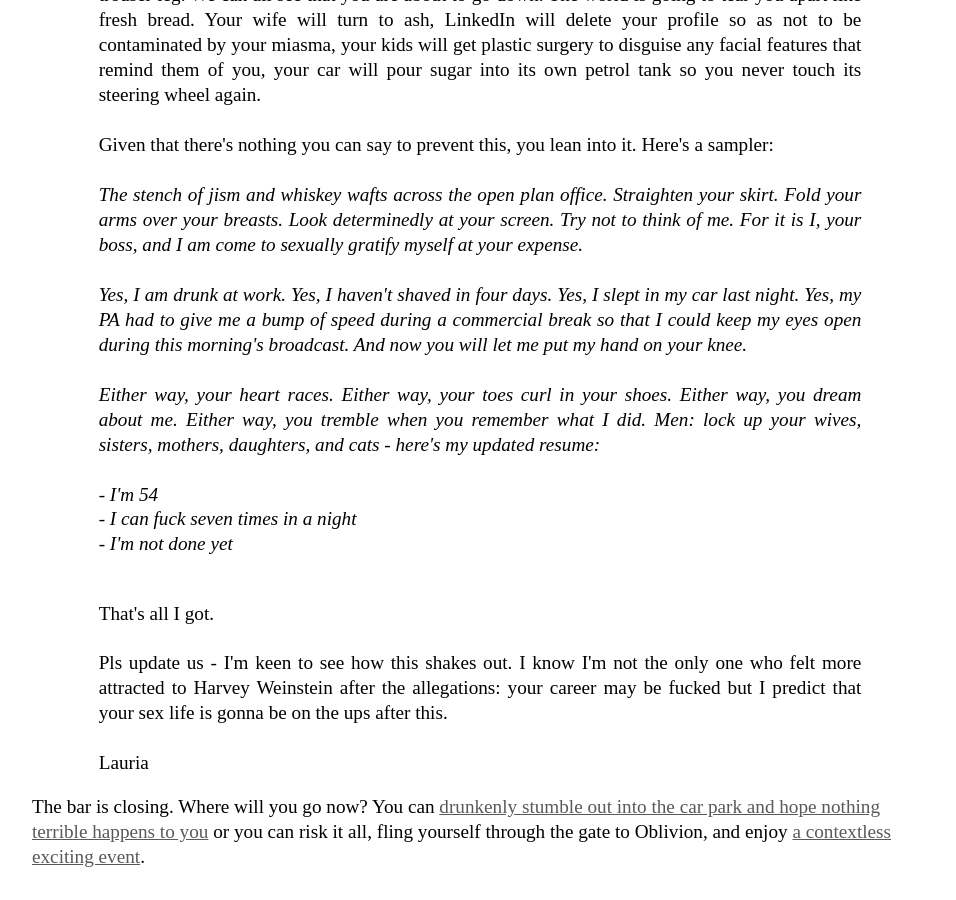
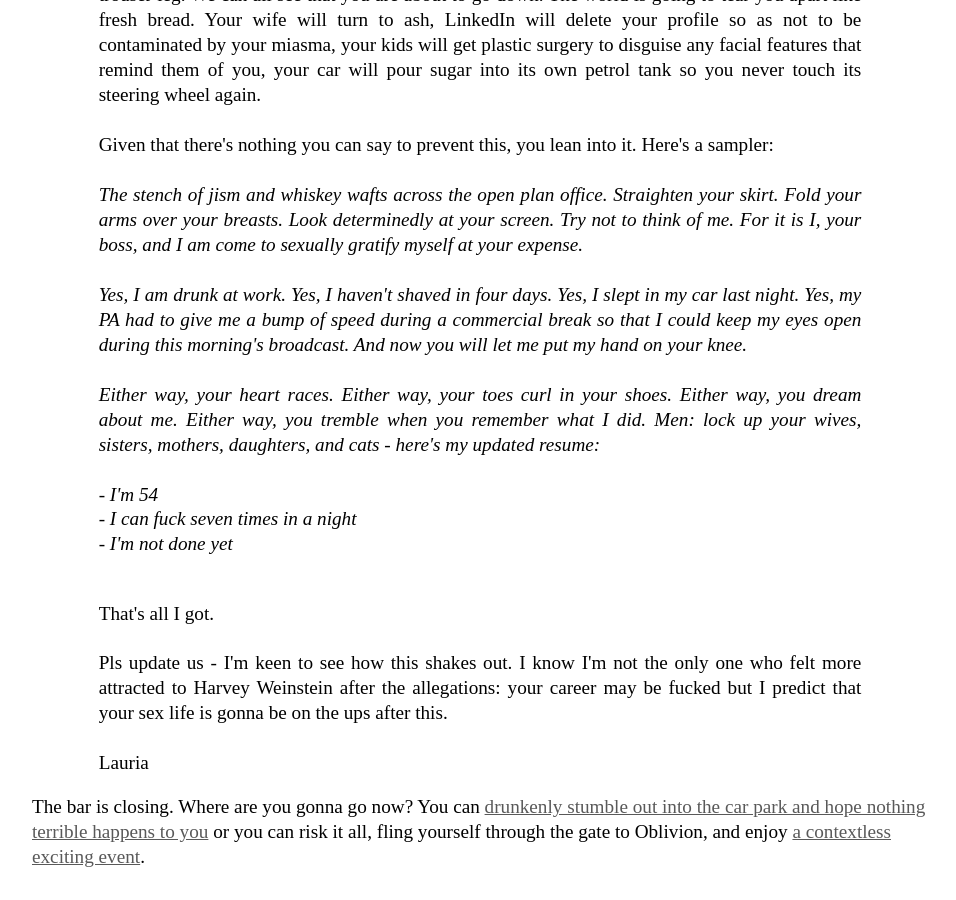
Before and after one commit to Pinelife/pinelife.github.io, a Jekyll site: the page Hellhole/Room10.html, which Jekyll copies as it is, in a window 1280 px wide and 900 px high, scrolled down 1992 px. Shown: the whole window, without its empty margins (160-1116 px from the left). Built offline with Jekyll 4.4.1, drawn with Linux system fonts in a browser that asks for light colours.

Commit message:
Update Room10.html

```diff
--- a/Hellhole/Room10.html
+++ b/Hellhole/Room10.html
@@ -199,5 +199,5 @@ ___________
 	Lauria
 
 </p>
-<p>The bar is closing. Where will you go now? You can <a href = "Room9.html">drunkenly stumble out into the car park and
+<p>The bar is closing. Where are you gonna go now? You can <a href = "Room9.html">drunkenly stumble out into the car park and
 	hope nothing terrible happens to you</a> or you can risk it all, fling yourself through the gate to Oblivion, and enjoy <a href ="excitingevent2.html">a contextless exciting event</a>.
```
